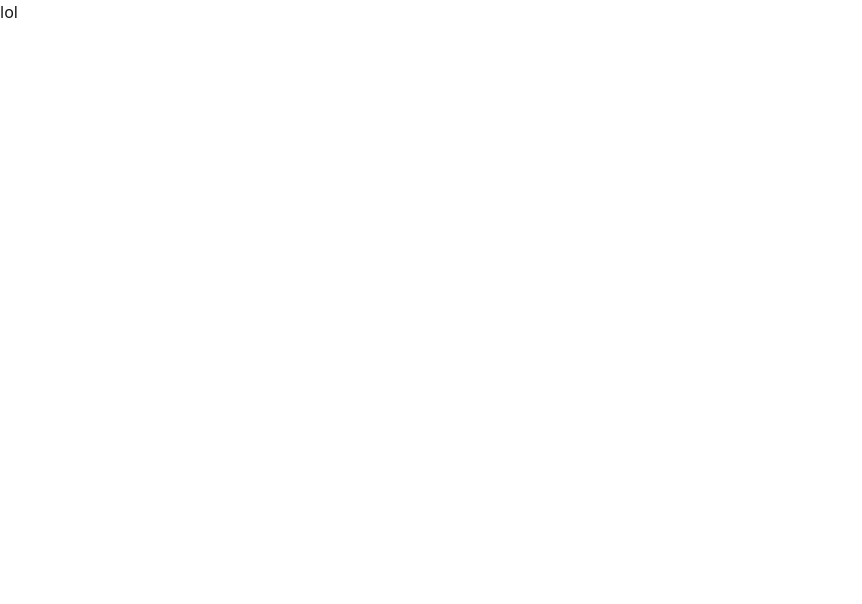
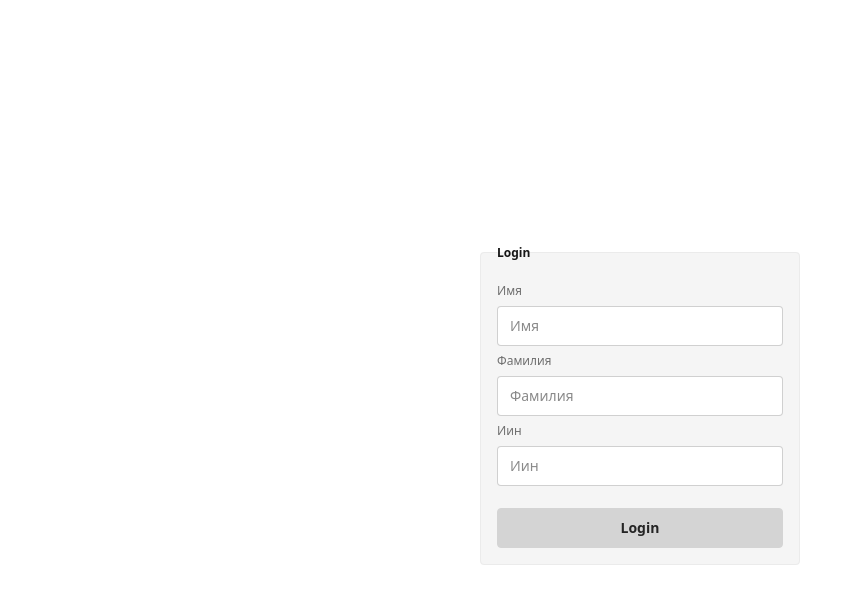
Before and after one commit to TheLastCookie-404/Sat, a Vue app: page / in a window 1280 px wide. Shown: the top 604 px of the page, without its empty margins (0-862 px from the left). Built offline with nearby package versions, Linux system fonts and the light colour scheme.

Commit message:
Register skeleton

```diff
--- a/package.json
+++ b/package.json
@@ -10,6 +10,7 @@
   },
   "dependencies": {
     "@tailwindcss/vite": "^4.1.12",
+    "axios": "^1.11.0",
     "tailwindcss": "^4.1.12",
     "vue": "^3.5.18",
     "vue-router": "^4.5.1"
@@ -22,5 +23,6 @@
     "typescript": "~5.8.3",
     "vite": "^7.1.2",
     "vue-tsc": "^3.0.5"
-  }
+  },
+  "packageManager": "pnpm@10.11.0+sha512.6540583f41cc5f628eb3d9773ecee802f4f9ef9923cc45b69890fb47991d4b092964694ec3a4f738a420c918a333062c8b925d312f42e4f0c263eb603551f977"
 }
--- a/src/App.vue
+++ b/src/App.vue
@@ -1,7 +1,7 @@
 <template>
-  <div>
+  <component :is="$route.meta.layout || 'div'">
     <RouterView />
-  </div>
+  </component>
 </template>
 
 <script setup lang="ts">
--- /dev/null
+++ b/src/layouts/default.vue
@@ -0,0 +1,10 @@
+<template>
+  <div>
+    <div class="navbar bg-base-100 shadow-sm">
+      <a class="btn btn-ghost text-xl">daisyUI</a>
+    </div>
+    <slot />
+  </div>
+</template>
+
+<script lang="ts" setup></script>
--- a/src/pages/Home.vue
+++ b/src/pages/Home.vue
@@ -1,5 +1,57 @@
 <template>
-  <div>lol</div>
+  <div class="fixed top-0 left-0 size-full place-content-center">
+    <div class="w-fit m-auto">
+      <fieldset
+        class="fieldset bg-base-200 border-base-300 rounded-box w-xs border p-4">
+        <legend class="fieldset-legend">Login</legend>
+
+        <label class="label">Имя</label>
+        <input v-model="userName" type="text" class="input" placeholder="Имя" />
+
+        <label class="label">Фамилия</label>
+        <input
+          v-model="userLastName"
+          type="text"
+          class="input"
+          placeholder="Фамилия" />
+
+        <label class="label">Иин</label>
+        <input v-model="userIin" type="text" class="input" placeholder="Иин" />
+
+        <button @click="() => login()" class="btn btn-neutral mt-4">
+          Login
+        </button>
+      </fieldset>
+    </div>
+  </div>
 </template>
 
-<script lang="ts" setup></script>
+<script lang="ts" setup>
+  import { ref } from "vue";
+  import axios from "axios";
+
+  const userName = ref<string>();
+  const userLastName = ref<string>();
+  const userIin = ref<string>();
+
+  function login() {
+    const requestConfig = {};
+
+    axios
+      .post(
+        "",
+        {
+          userName: userName.value,
+          userLastName: userLastName.value,
+          userIin: userIin,
+        },
+        requestConfig
+      )
+      .then((response) => {
+        console.log(response);
+      })
+      .catch((error) => {
+        console.error(error);
+      });
+  }
+</script>
--- a/src/router/routes.ts
+++ b/src/router/routes.ts
@@ -1,8 +1,13 @@
+import DefaultLayout from "@/layouts/default.vue";
+
 import Home from "@/pages/Home.vue";
 
 export const routes = [
   {
     component: Home,
     path: "/",
+    // meta: {
+    //   layout: DefaultLayout,
+    // },
   },
 ];
--- a/src/style.css
+++ b/src/style.css
@@ -1,2 +1,4 @@
 @import "tailwindcss";
-@plugin "daisyui";
+@plugin "daisyui" {
+  themes: wireframe --default;
+}
```
Also changed, not shown: 1 other file (tests, documents, lock files or other folders).
